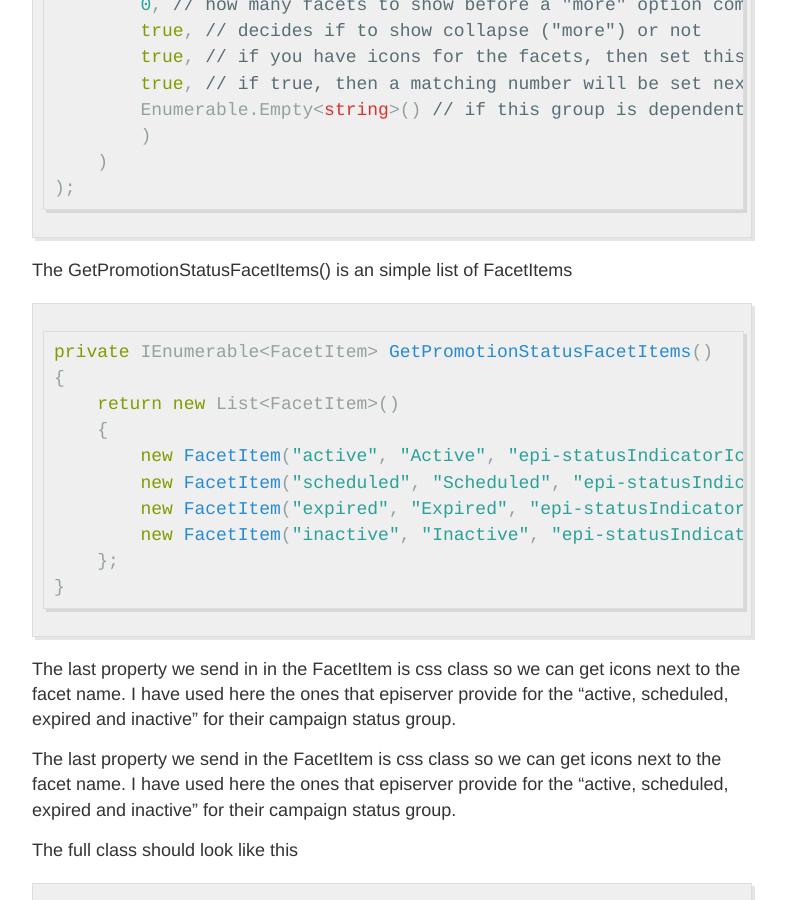
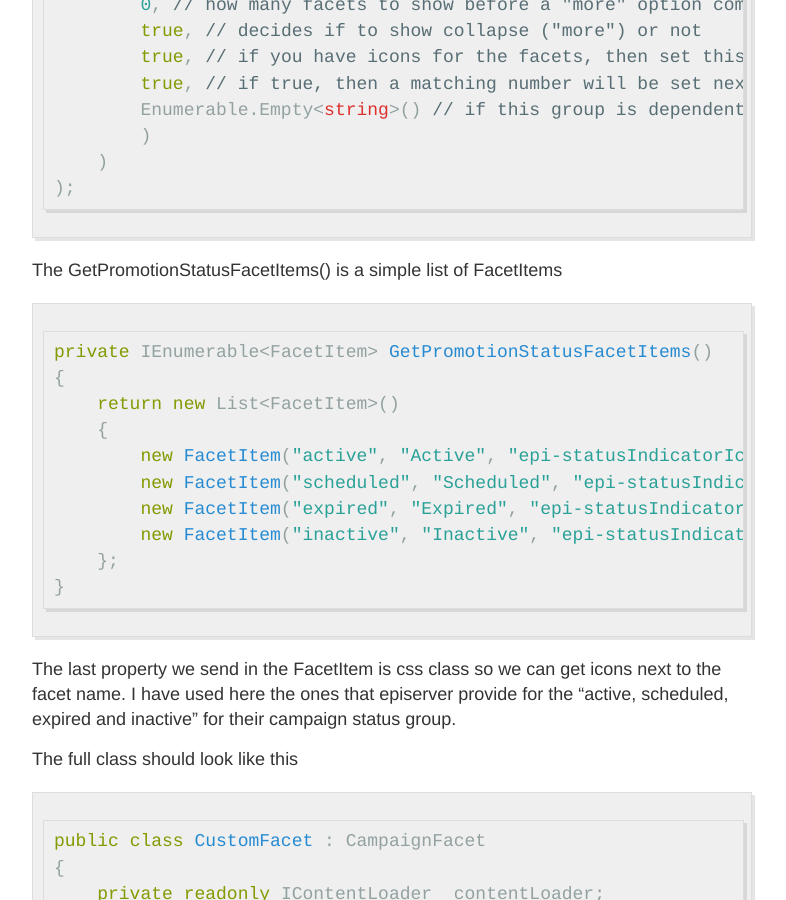
Before and after one commit to Sebbe/sebbe.github.com, a Jekyll site: the page built from _posts/2017-03-20-creating-your-own-facets.md, in a window 1280 px wide and 900 px high, scrolled down 999 px. Shown: the whole window, without its empty margins (248-1034 px from the left). Built offline with Jekyll 4.4.1, drawn with Linux system fonts in a browser that asks for light colours; comment, search, counter and statistics services are not loaded; some of the changed text lies outside the part shown.

Commit message:
Update 2017-03-20-creating-your-own-facets.md

````diff
--- a/_posts/2017-03-20-creating-your-own-facets.md
+++ b/_posts/2017-03-20-creating-your-own-facets.md
@@ -7,7 +7,8 @@ tags: [episerver, promotions]
 
 With the release of Episerver Commerce 10.4.0 a new feature where added so you can filter campaigns by status, but I wanted to filter the promotions by status. In this blogpost I will show you how to deactivte the default filters and how you can make your own.
 
-The result should look like this: ![promotion status facets]({{ site.baseUrl }}/images/2017-03-20/promotion-status-facets.png)
+The result should look like this:
+![promotion status facets]({{ site.baseUrl }}/images/2017-03-20/promotion-status-facets.png)
 
 The [documentation](http://world.episerver.com/documentation/developer-guides/commerce/marketing/custom-facets-in-the-marketing-overview/) for creating your own facets came last week and I started creating my own facets so they who make promotions at my company could filter promotions by status.
 
@@ -32,7 +33,7 @@ Groups.Add(facetFactory.CreateFacetGroup(
 );
 ```
 
-The GetPromotionStatusFacetItems() is an simple list of FacetItems
+The GetPromotionStatusFacetItems() is a simple list of FacetItems
 
 ```csharp
 private IEnumerable<FacetItem> GetPromotionStatusFacetItems()
@@ -46,8 +47,6 @@ private IEnumerable<FacetItem> GetPromotionStatusFacetItems()
     };
 }
 ```
-
-The last property we send in in the FacetItem is css class so we can get icons next to the facet name. I have used here the ones that episerver provide for the "active, scheduled, expired and inactive" for their campaign  status group.
 
 The last property we send in the FacetItem is css class so we can get icons next to the facet name. I have used here the ones that episerver provide for the "active, scheduled, expired and inactive" for their campaign  status group.
 
````
Also changed, not shown: other parts of _posts/2017-03-20-creating-your-own-facets.md (+1 -1 lines).
